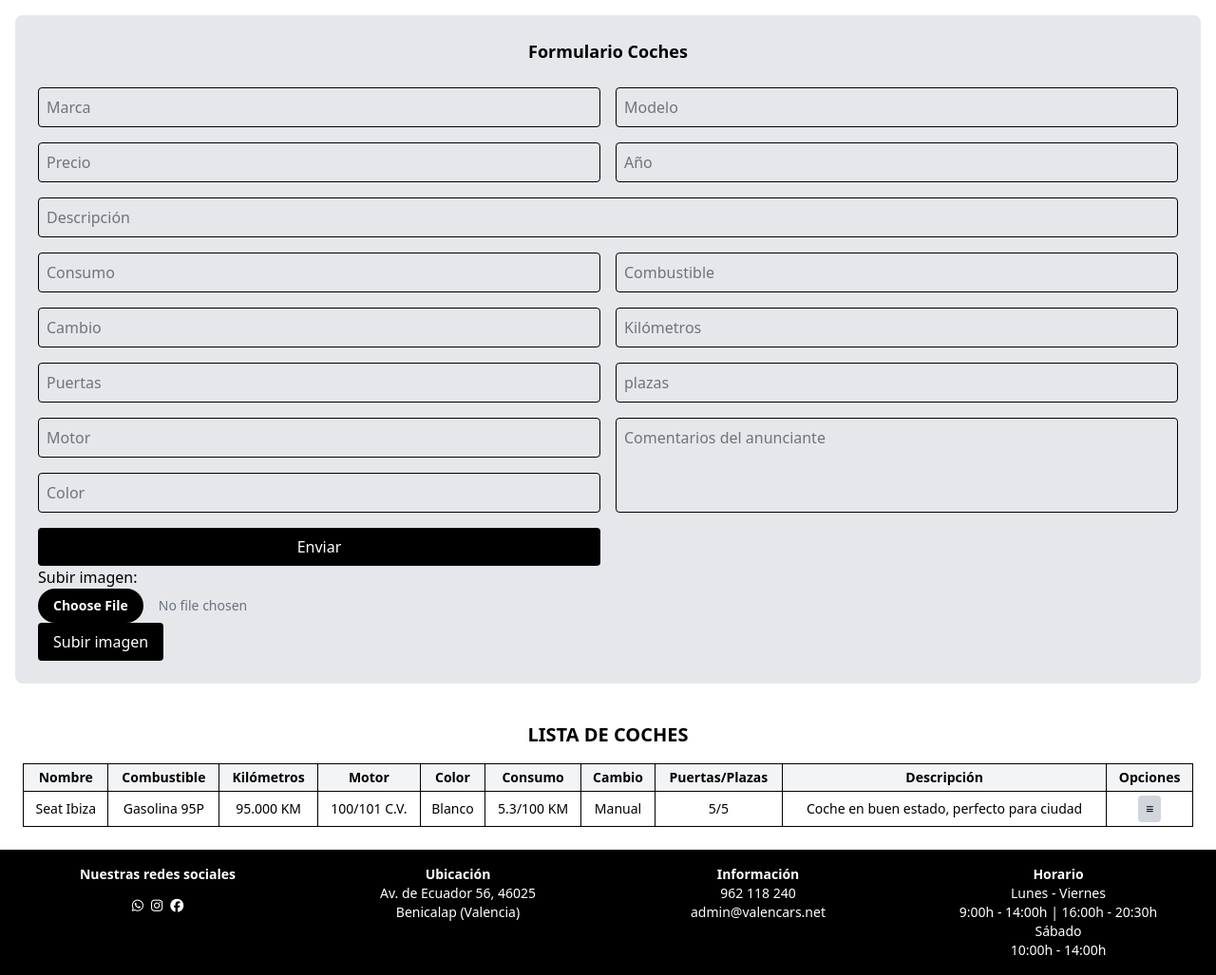
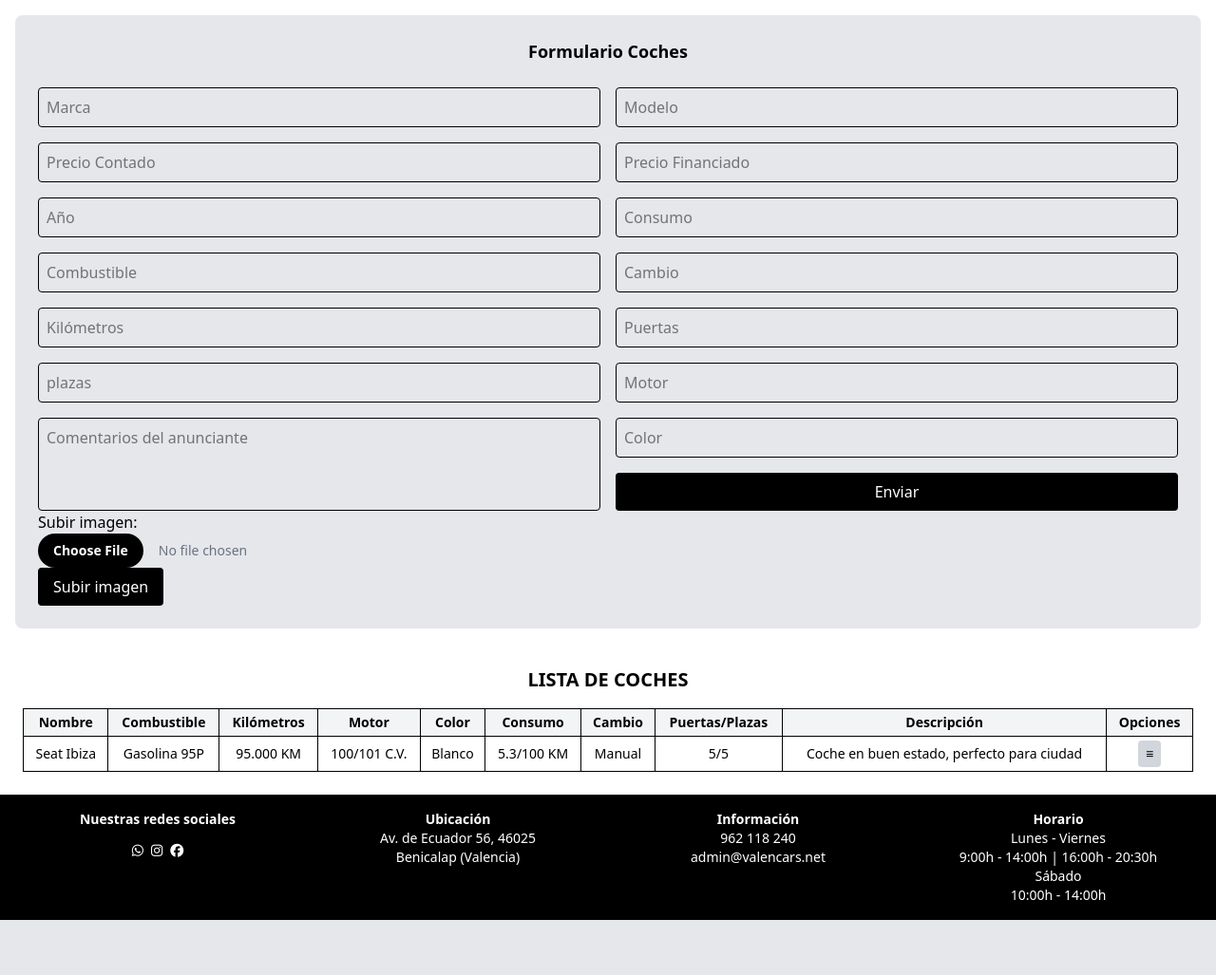
Before and after one commit to rajnaroc/VALENCARS, a Flask app: template src/templates/panel.html in a window 1280 px wide. Shown: the part 86-1113 px from the top of the page at 95% size. After the commit the page ends 1055 px from the top, so only its background shows below. Run offline with Flask 3, Linux system fonts and the light colour scheme; the template is opened without the code that fills it, so the values that code supplies are empty; some libraries are stand-ins or nearby versions.

Commit message:
cambios en el formulario y la db para que todos los datos coincidan, falta borrar admin_id

```diff
--- a/src/templates/panel.html
+++ b/src/templates/panel.html
@@ -8,16 +8,16 @@
         <form class="grid grid-cols-1 md:grid-cols-2 gap-4" action="/panel" method="POST">
             <input type="text" placeholder="Marca" class="p-2 rounded border" name="marca" />
             <input type="text" placeholder="Modelo" class="p-2 rounded border" name="modelo" />
-            <input type="text" placeholder="Precio" class="p-2 rounded border" name="precio" />
-            <input type="text" placeholder="Año" class="p-2 rounded border" name="ano" />
-            <input type="text" placeholder="Descripción" class="p-2 rounded border md:col-span-2 resize-none" name="descripcion" />
-            <input type="text" placeholder="Consumo" class="p-2 rounded border" name="consumo" />
+            <input type="Number" placeholder="Precio Contado" class="p-2 rounded border" name="precio_contado" />
+            <input type="Number" placeholder="Precio Financiado" class="p-2 rounded border " name="precio_financiado" />
+            <input type="text" placeholder="Año" class="p-2 rounded border" name="ano"/>
+            <input type="number" placeholder="Consumo" class="p-2 rounded border" name="consumo" />
             <input type="text" placeholder="Combustible" class="p-2 rounded border"  name="combustible"/>
             <input type="text" placeholder="Cambio" class="p-2 rounded border" name="cambio" />
-            <input type="text" placeholder="Kilómetros" class="p-2 rounded border" name="kilometros" />
-            <input type="text" placeholder="Puertas" class="p-2 rounded border" name="puertas" />
-            <input type="text" placeholder="plazas" class="p-2 rounded border" name="plazas" />
-            <input type="text" placeholder="Motor" class="p-2 rounded border" name="motor" />
+            <input type="number" placeholder="Kilómetros" class="p-2 rounded border" name="kilometros" />
+            <input type="number" placeholder="Puertas" class="p-2 rounded border" name="puertas" />
+            <input type="number" placeholder="plazas" class="p-2 rounded border" name="plazas" />
+            <input type="number" placeholder="Motor" class="p-2 rounded border" name="motor" />
             <textarea placeholder="Comentarios del anunciante" class="p-2 rounded border md:row-span-2 resize-none" name="comentario"></textarea>
             <input type="text" placeholder="Color" class="p-2 rounded border" name="color" />
             <button type="submit" class="bg-black text-white px-4 py-2 rounded hover:bg-gray-800 transition">Enviar</button>
```
